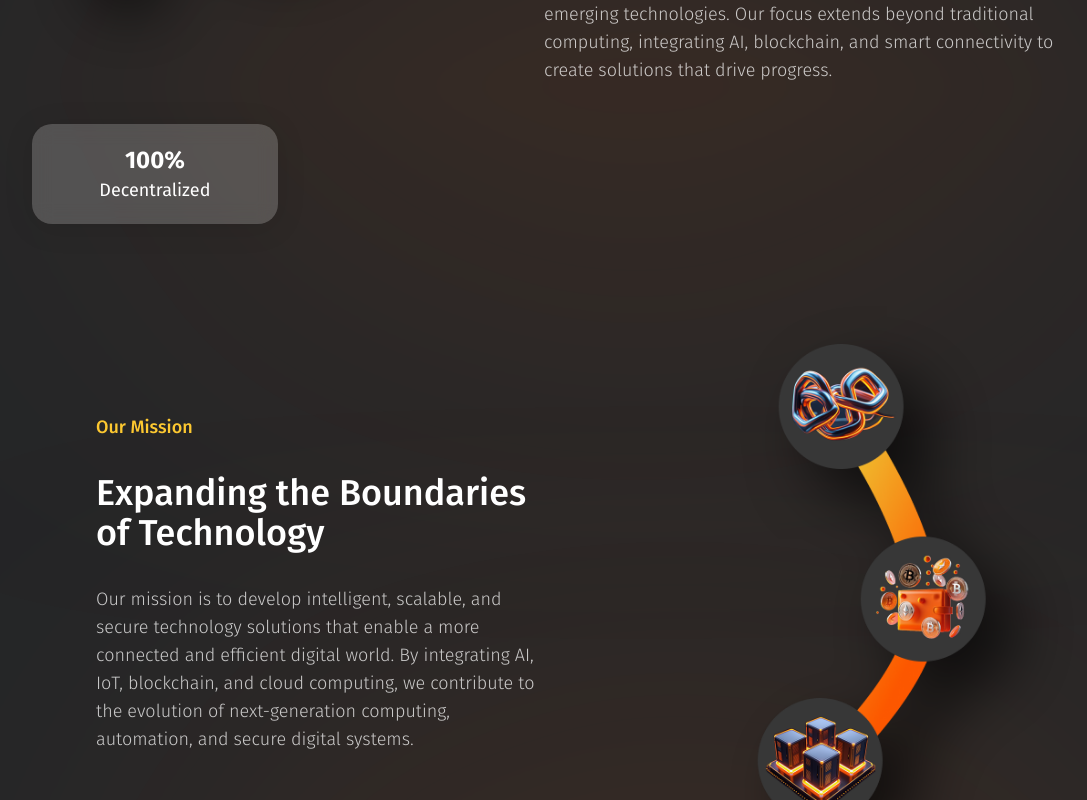
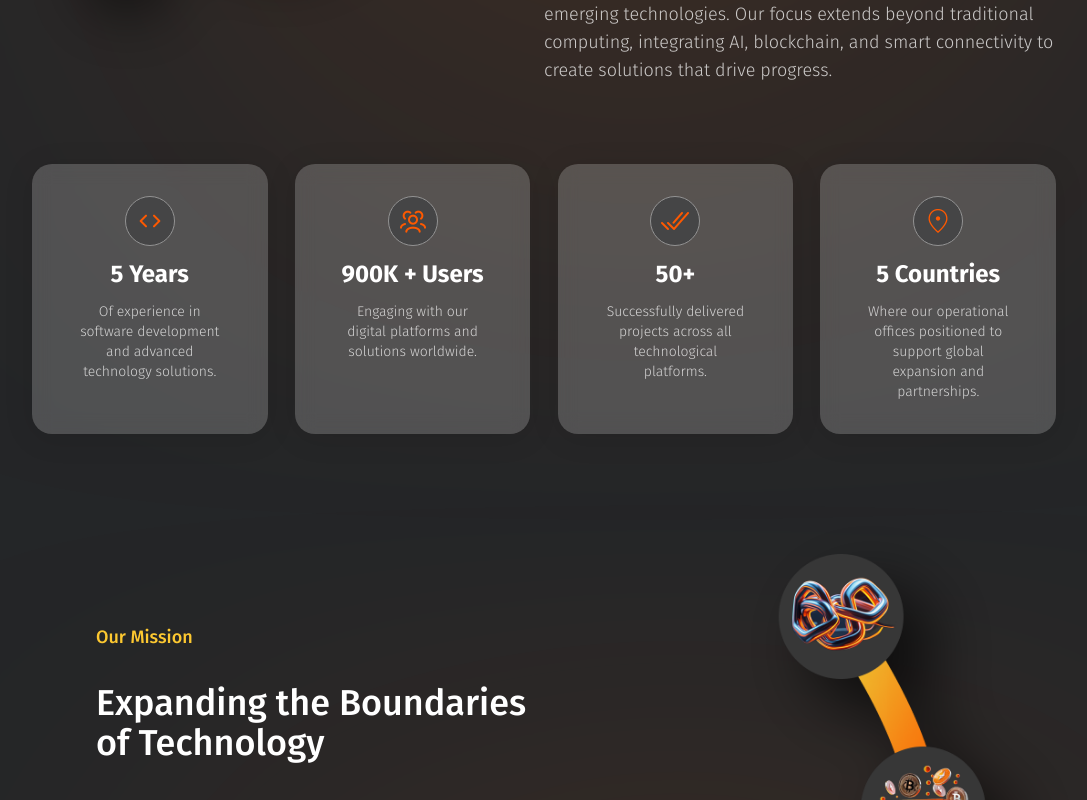
Before and after one commit to AbdurRehman1312/blenix_test, a Next.js app: page /about-us in a window 1280 px wide. Shown: the part 1140-1940 px from the top of the page, without its empty margins (96-1183 px from the left). Built offline with nearby package versions, Linux system fonts and the light colour scheme.

Commit message:
feat: update Mission and Vision and Who We Are components for improved layout and added statistics

```diff
--- a/src/components/MissionAndVision/MissionAndVision.jsx
+++ b/src/components/MissionAndVision/MissionAndVision.jsx
@@ -49,7 +49,7 @@ const MissionAndVision = () => {
     }, [intersection]);
     return (
         <section className="w-[95%] lg:w-[70%] mx-auto relative py-10">
-            <div className="bg-custom-orange h-[100px] w-[100px] lg:h-[60px] lg:w-[900px] z-[-1] filter_blur2 rounded-full absolute left-[15%] top-[60%]" />
+            <div className="bg-custom-orange h-[100px] w-[100px] lg:h-[60px] lg:w-[900px] z-[-1] filter_blur2 rounded-full absolute left-[15%] top-[50%]" />
             <div className='flex justify-between md:flex-row flex-col gap-y-4 items-center mt-10'>
                 <div className="w-full md:w-[50%] space-y-8 overflow-x-hidden" ref={sectionRef}>
                     <h3 className="text-gradient lg:text-lg font-medium">Our Mission</h3>
--- a/src/components/WhoWeAre/WhoWeAre.jsx
+++ b/src/components/WhoWeAre/WhoWeAre.jsx
@@ -49,7 +49,7 @@ const WhoWeAre = () => {
     }, [intersection]);
     return (
         <section className="w-[95%] lg:w-[80%] mx-auto relative pb-10">
-            <div className="bg-custom-orange h-[100px] w-[100px] lg:h-[50px] lg:w-[900px] z-[-1] filter_blur2 rounded-full absolute left-[15%] top-[70%]" />
+            <div className="bg-custom-orange h-[100px] w-[100px] lg:h-[50px] lg:w-[900px] z-[-1] filter_blur2 rounded-full absolute left-[15%] top-[40%]" />
             <div className='flex justify-between md:flex-row flex-col-reverse gap-y-4 items-center mt-10'>
                 <div className="w-full md:w-[50%] flex justify-center lg:justify-start">
                     <Image src="/images/about1.png" alt="community" width={450} height={450} className='blx_shadow animate-pulse' />
@@ -60,10 +60,34 @@ const WhoWeAre = () => {
                     <p className="text-white/75 lg:text-lg font-light"><span className="text-white font-medium">Blenix Chain</span> isn’t just another blockchain— it’s an innovation born from deep expertise. Engineered by industry leaders in advanced technology, it is designed for efficiency, scalability, and real-world usability, providing a robust foundation for the next generation of decentralized applications, digital finance, and beyond. <br /> <br />Pioneered by <span className="text-white font-medium">Blenix Chain Technology Inc</span> a legally registered company in <span className="text-white font-medium">Canada</span>, we are committed to exploring and developing new frontiers in software, digital infrastructure, and emerging technologies. Our focus extends beyond traditional computing, integrating AI, blockchain, and smart connectivity to create solutions that drive progress.</p>
                 </div>
             </div>
-            <div className="flex justify-between items-stretch mt-10 flex-wrap w-full">
-                <div className="w-full md:w-[50%] lg:w-[24%] bg_glass rounded-[20px] p-5 flex flex-col items-center">
-                    <h1 className="text-white text-2xl font-bold">100%</h1>
-                    <p className="text-white text-lg">Decentralized</p>
+            <div className="flex justify-between items-stretch mt-20 gap-x-4 gap-y-8 flex-wrap w-full">
+                <div className="w-full md:w-[48%] lg:w-[23%] bg_glass rounded-[20px] py-8 px-5 flex flex-col gap-y-3 items-center">
+                    <div className="w-[50px] h-[50px] p-2 rounded-full bg-dark-gray flex items-center justify-center border border-light-gray">
+                        <Image src="/icons/code.png" alt="code" width={50} height={50} />
+                    </div>
+                    <h1 className="text-white text-2xl font-bold">5 Years</h1>
+                    <p className="text-white/75 text-sm text-center font-light px-2 lg:px-6">Of experience in software development and advanced technology solutions.</p>
+                </div>
+                <div className="w-full md:w-[48%] lg:w-[23%] bg_glass rounded-[20px] py-8 px-5 flex flex-col gap-y-3 items-center">
+                    <div className="w-[50px] h-[50px] p-2 rounded-full bg-dark-gray flex items-center justify-center border border-light-gray">
+                        <Image src="/icons/users.png" alt="code" width={50} height={50} />
+                    </div>
+                    <h1 className="text-white text-2xl font-bold">900K + Users</h1>
+                    <p className="text-white/75 text-sm text-center font-light px-2 lg:px-6">Engaging with our digital platforms and solutions worldwide.</p>
+                </div>
+                <div className="w-full md:w-[48%] lg:w-[23%] bg_glass rounded-[20px] py-8 px-5 flex flex-col gap-y-3 items-center">
+                    <div className="w-[50px] h-[50px] p-2 rounded-full bg-dark-gray flex items-center justify-center border border-light-gray">
+                        <Image src="/icons/doubletick.png" alt="code" width={50} height={50} />
+                    </div>
+                    <h1 className="text-white text-2xl font-bold">50+</h1>
+                    <p className="text-white/75 text-sm text-center font-light px-2 lg:px-6">Successfully delivered projects across all technological platforms.</p>
+                </div>
+                <div className="w-full md:w-[48%] lg:w-[23%] bg_glass rounded-[20px] py-8 px-5 flex flex-col gap-y-3 items-center">
+                    <div className="w-[50px] h-[50px] p-2 rounded-full bg-dark-gray flex items-center justify-center border border-light-gray">
+                        <Image src="/icons/location.png" alt="code" width={50} height={50} />
+                    </div>
+                    <h1 className="text-white text-2xl font-bold">5 Countries</h1>
+                    <p className="text-white/75 text-sm text-center font-light px-2 lg:px-6">Where our operational offices positioned to support global expansion and partnerships.</p>
                 </div>
             </div>
         </section>
```
